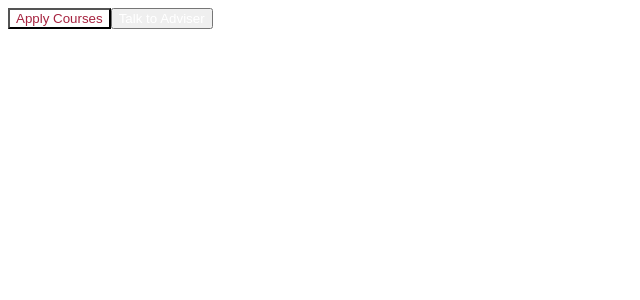
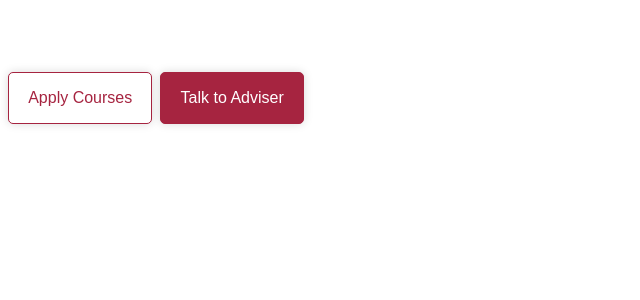
Before and after one commit to ekrem0691/styled-example, a React (Create React App) app: page / in a window 1280 px wide. Shown: the top 300 px of the page, without its empty margins (0-640 px from the left). Built offline with nearby package versions, Linux system fonts and the light colour scheme.

Commit message:
added notes

```diff
--- a/src/components/Header.jsx
+++ b/src/components/Header.jsx
@@ -1,12 +1,15 @@
 import Button from "./styles/Button.styled";
+import StyledHeader from "./styles/Header.style";
 
 const Header = () => {
   return (
-    <div>
-      <Button color="#A62440" >Apply Courses </Button>
-      <Button bg="A62440" >Talk to Adviser</Button>
-    </div>
-  )
-}
+    <StyledHeader>
+      <div>
+        <Button color="#A62440">Apply Courses </Button>
+        <Button bg="#A62440">Talk to Adviser</Button>
+      </div>
+    </StyledHeader>
+  );
+};
 
-export default Header ;
+export default Header;
--- a/src/components/styles/Button.styled.jsx
+++ b/src/components/styles/Button.styled.jsx
@@ -3,6 +3,17 @@ import styled from 'styled-components';
 const Button = styled.button`
     background-color: ${({bg})=> bg || "#fff" };
     color: ${({color})=> color || "#fff" };
+    border: 1px solid #a62440 ;
+    border-radius: 5px;
+    box-shadow: 0 0 10px rgba(0,0,0,0.15);
+    padding: 1rem 1.2rem;
+    font-size: 1rem;
+    margin-right: 0.5rem;
+    cursor: pointer;
+    &:hover{
+        opacity:0.9;
+        transform: scale(0.97);
+    };
 `;
 
 export default Button;
--- /dev/null
+++ b/src/components/styles/Header.style.jsx
@@ -0,0 +1,7 @@
+import styled from 'styled-components';
+
+const StyledHeader = styled.header`
+    padding: 4rem 0;
+`;
+
+export default StyledHeader;
```
